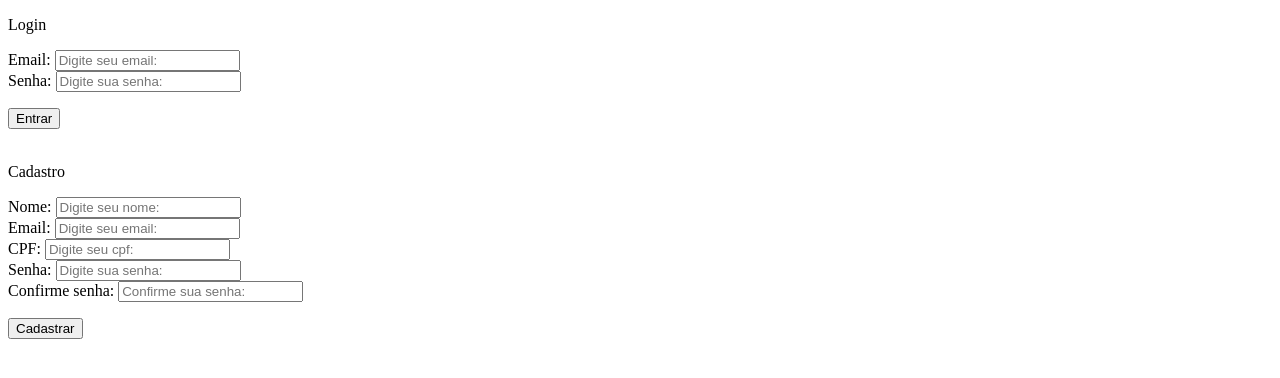
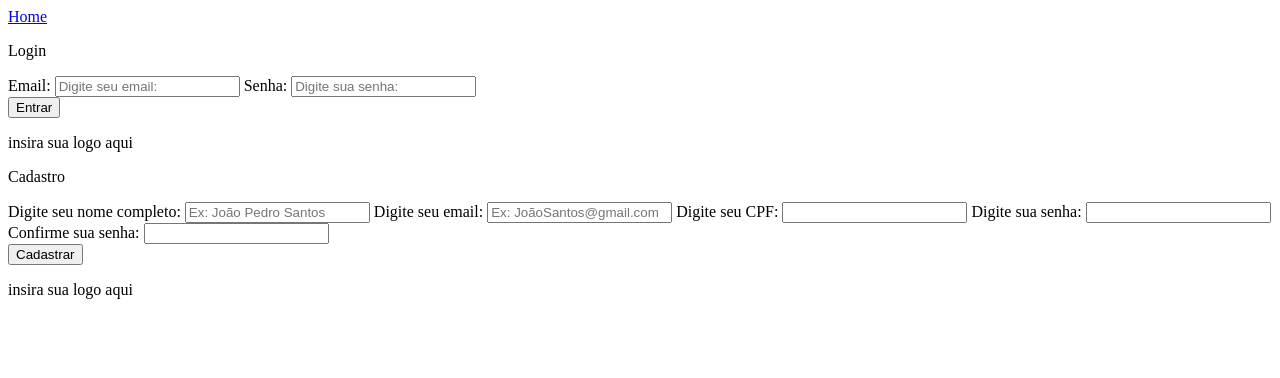
Before and after one commit to Leo-Cavalli/Teto-Facil, a PHP site: page /frontEnd/loginpage.php in a window 1280 px wide. Shown: the top 378 px of the page. Run offline with PHP 8.4, Linux system fonts and the light colour scheme.

Commit message:
first implementation between html and php
login.php + login. css

```diff
--- a/frontEnd/loginpage.php
+++ b/frontEnd/loginpage.php
@@ -21,41 +21,68 @@ if(isset($_GET['msgCad'])){
 
 <!DOCTYPE html>
 <html lang="en">
-<head>
-    <meta charset="UTF-8">
-    <meta http-equiv="X-UA-Compatible" content="IE=edge">
-    <meta name="viewport" content="width=device-width, initial-scale=1.0">
-    <title>Teto Facil</title>
-</head>
 <body>
+    <div class="spacer">
+        <div class="home-button">
+            <a href="#"> Home</a>
+        </div>
+    </div>
+    <div class="row">
+        <div class="cols col-2-4 forms">
+            <div class="forms-title">
+                <p>Login</p>
+            </div>
+            <div class="flexbox-forms">
+                <div class="cols col-1-2">
+                    <form action="../login.php" method="post" id="formLogin">
+                        <div class="forms-inputs">
+                            <label for="email">Email:</label>
+                            <input type="email" id="nomeLogin" name="email" placeholder="Digite seu email: ">
+                            <label for="password"> Senha:</label>
+                            <input type="password" name="password" id="senhaLogin" placeholder="Digite sua senha: ">
+                        </div>
+                        <button class="button-form" type="submit" name="acao" value="logar" id="sendLoginButton">Entrar</button>
+                    </form>
+                </div>
+                <div class="cols col-1-2">
+                    <div class="logo">
+                        <p> insira sua logo aqui</p>
+                    </div>
+                </div>
+            </div>
+        </div>
+    </div>
 
-    <p>Login</p>
-    <form action="../login.php" method="post" id="formLogin">
-        Email: <input type="email" id="nomeLogin" name="email" placeholder="Digite seu email: ">
-        <br>
-        Senha: <input type="password" name="password" id="senhaLogin" placeholder="Digite sua senha: ">
-        <br>
-        <p><?=$msgLogin?></p>
-        <button type="submit" name="acao" value="logar" id="sendLoginButton">Entrar</button>
-    </form>
-
-    <br>
-
-
-    <p>Cadastro</p>
-    <form action="../login.php" method="post" id="formCad">
-        Nome: <input type="text" placeholder="Digite seu nome:" name="name" placeholder="Digite seu nome: " maxLenght= "20">
-        <br>
-        Email: <input type="email" name="email" id="emailCad" placeholder="Digite seu email: " maxLenght="30">
-        <br>
-        CPF: <input type="text" placeholder="Digite seu cpf:" id="cpfCad" name="cpf" >
-        <br>
-        Senha: <input type="password" name="password" id="senhaCad" placeholder="Digite sua senha: " maxLenght='12'>
-        <br>
-        Confirme senha: <input type="password" id="senhaConf" name="passwordconfirm" placeholder="Confirme sua senha: " maxlength="12">
-        <br>
-        <p><?=$msgCad?></p>
-        <button type="submit" name="acao" value="cadastrar" id="sendCadButton" >Cadastrar</button>
-    </form>
+    <div class="row">
+        <div class="cols col-2-4 forms">
+            <div class="forms-title">
+                <p>Cadastro</p>
+            </div>
+            <div class="flexbox-forms">
+                <div class="cols col-1-2">
+                    <form action="../login.php" method="post" id="formCad">
+                        <div class="forms-inputs">
+                            <label for="name">Digite seu nome completo: </label>
+                            <input type="text" placeholder="Ex: João Pedro Santos" name="name">
+                            <label for="emai">Digite seu email:</label>
+                            <input input type="email" name="email" id="emailCad" placeholder="Ex: JoãoSantos@gmail.com" maxLenght="30">
+                            <label for="emai">Digite seu CPF:</label>
+                            <input type="text" id="cpfCad" name="cpf" >
+                            <label for="password">Digite sua senha: </label>
+                            <input type="password" name="password" id="senhaCad" maxLenght='12'>
+                            <label for="senhaConf">Confirme sua senha: </label>
+                            <input input type="password" id="senhaConf" name="passwordconfirm" maxlength="12">
+                        </div>
+                        <button class="button-form" type="submit" name="acao" value="cadastrar" id="sendCadButton">Cadastrar</button>
+                    </form>
+                </div>
+                <div class="cols col-1-2">
+                    <div class="logo">
+                        <p> insira sua logo aqui</p>
+                    </div>
+                </div>
+            </div>
+        </div>
+    </div>
 </body>
 </html>
```
Also changed, not shown: frontEnd/Styles/loginpage.html (+10 -8 lines).
